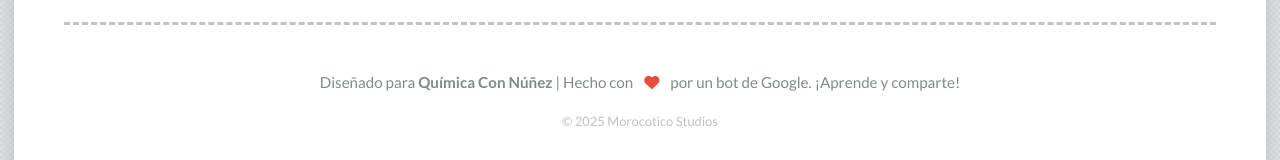
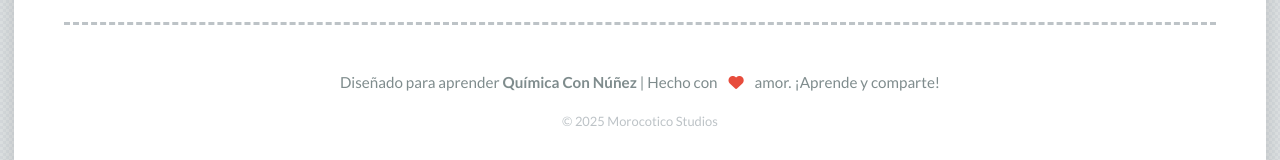
Before and after one commit to Morocoticos/nu-ez, a plain HTML site: page index.html in a window 1280 px wide. Shown: the part 3594-3754 px from the top of the page. Drawn offline with Linux system fonts and the light colour scheme.

Commit message:
Update index.html

```diff
--- a/index.html
+++ b/index.html
@@ -579,10 +579,11 @@
         </ul>
     </section>
     <footer>
-        <p>Diseñado para <span style="font-weight: bold;">Química Con Núñez</span> | Hecho con <span class="heart-icon"><i class="fas fa-heart"></i></span> por un bot de Google. ¡Aprende y comparte!</p>
+        <p>Diseñado para aprender <span style="font-weight: bold;">Química Con Núñez</span> | Hecho con <span class="heart-icon"><i class="fas fa-heart"></i></span> amor. ¡Aprende y comparte!</p>
         <p style="margin-top: 5px; font-size: 0.85em; color: var(--dedication-border);">© 2025 Morocotico Studios</p>
     </footer>
 </div>
 
 </body>
+
 </html>
```
